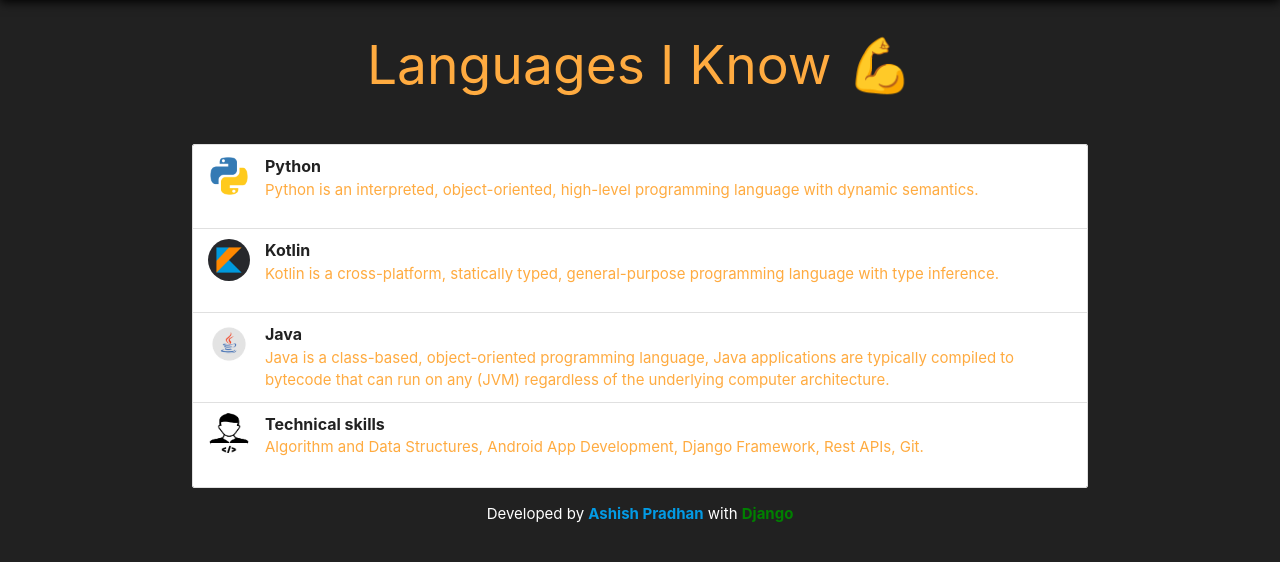
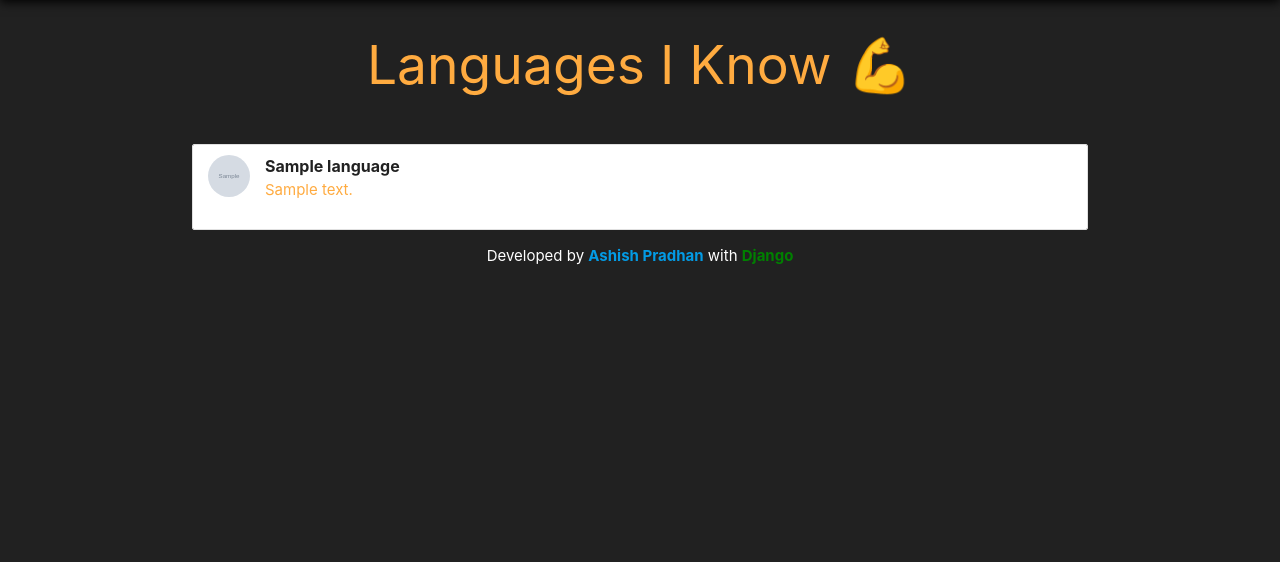
Before and after one commit to ashishpradhan01/My-Portfolio, a Django app: template templates/main/languages.html in a window 1280 px wide. Shown: the part 64-626 px from the top of the page. Run offline with Django 3.2, Linux system fonts and the light colour scheme; the template is opened without the code that fills it: most values are stand-ins (such as "Sample title", 1, 10 or a date in 2020); grey boxes marked "Sample" are stand-in pictures.

Commit message:
Dynamic content Add - Languages and Projects

```diff
--- a/portfolio/urls.py
+++ b/portfolio/urls.py
@@ -1,18 +1,4 @@
-"""portfolio URL Configuration
 
-The `urlpatterns` list routes URLs to views. For more information please see:
-    https://docs.djangoproject.com/en/3.1/topics/http/urls/
-Examples:
-Function views
-    1. Add an import:  from my_app import views
-    2. Add a URL to urlpatterns:  path('', views.home, name='home')
-Class-based views
-    1. Add an import:  from other_app.views import Home
-    2. Add a URL to urlpatterns:  path('', Home.as_view(), name='home')
-Including another URLconf
-    1. Import the include() function: from django.urls import include, path
-    2. Add a URL to urlpatterns:  path('blog/', include('blog.urls'))
-"""
 from django.contrib import admin
 from django.urls import path, include
 
--- a/templates/main/languages.html
+++ b/templates/main/languages.html
@@ -4,26 +4,13 @@
 <h2 class="center-align">Languages I Know 💪</h2>
 <div class="container languages-collection">
     <ul class="collection">
+        {% for language in languages %}
         <li class="collection-item avatar">
-            <img src="{%static "assets\icons\python-icon.png"%}" alt="Python-Icon" class="circle">
-            <span class="title"><b>Python</b></span>
-            <p class="languages-collection-items">Python is an interpreted, object-oriented, high-level programming language with dynamic semantics.</p>
+            <img src="{%static language.icon %}" alt={{language.alt}} class="circle">
+            <span class="title"><b>{{language.title}}</b></span>
+            <p class="languages-collection-items">{{language.description}}</p>
         </li>
-        <li class="collection-item avatar">
-            <img src="{%static "assets\icons\kotlin-icon.png"%}" alt="Python-Icon" class="circle">
-            <span class="title"><b>Kotlin</b></span>
-            <p class="languages-collection-items">Kotlin is a cross-platform, statically typed, general-purpose programming language with type inference.</p>
-        </li>
-        <li class="collection-item avatar">
-            <img src="{%static "assets\icons\java-icon.png"%}" alt="Python-Icon" class="circle">
-            <span class="title"><b>Java</b></span>
-            <p class="languages-collection-items">Java is a class-based, object-oriented programming language, Java applications are typically compiled to bytecode that can run on any (JVM) regardless of the underlying computer architecture.</p>
-        </li>
-        <li class="collection-item avatar">
-            <img src="{%static "assets\icons\technical-skills.png"%}" alt="Python-Icon" class="circle">
-            <span class="title"><b>Technical skills</b></span><br>
-            <span class="languages-collection-items">Algorithm and Data Structures, Android App Development, Django Framework, Rest APIs, Git.</span>
-        </li>
+        {% endfor %}
     </ul>
 </div>
 
```
Also changed, not shown: main/views.py (+52 -2 lines), templates/main/projects.html (+12 -12 lines), portfolio/settings.py (line endings or trailing spaces), static/assets/icons/skills.png (renamed from static/assets/icons/technical-skills.png), 2 other files.
